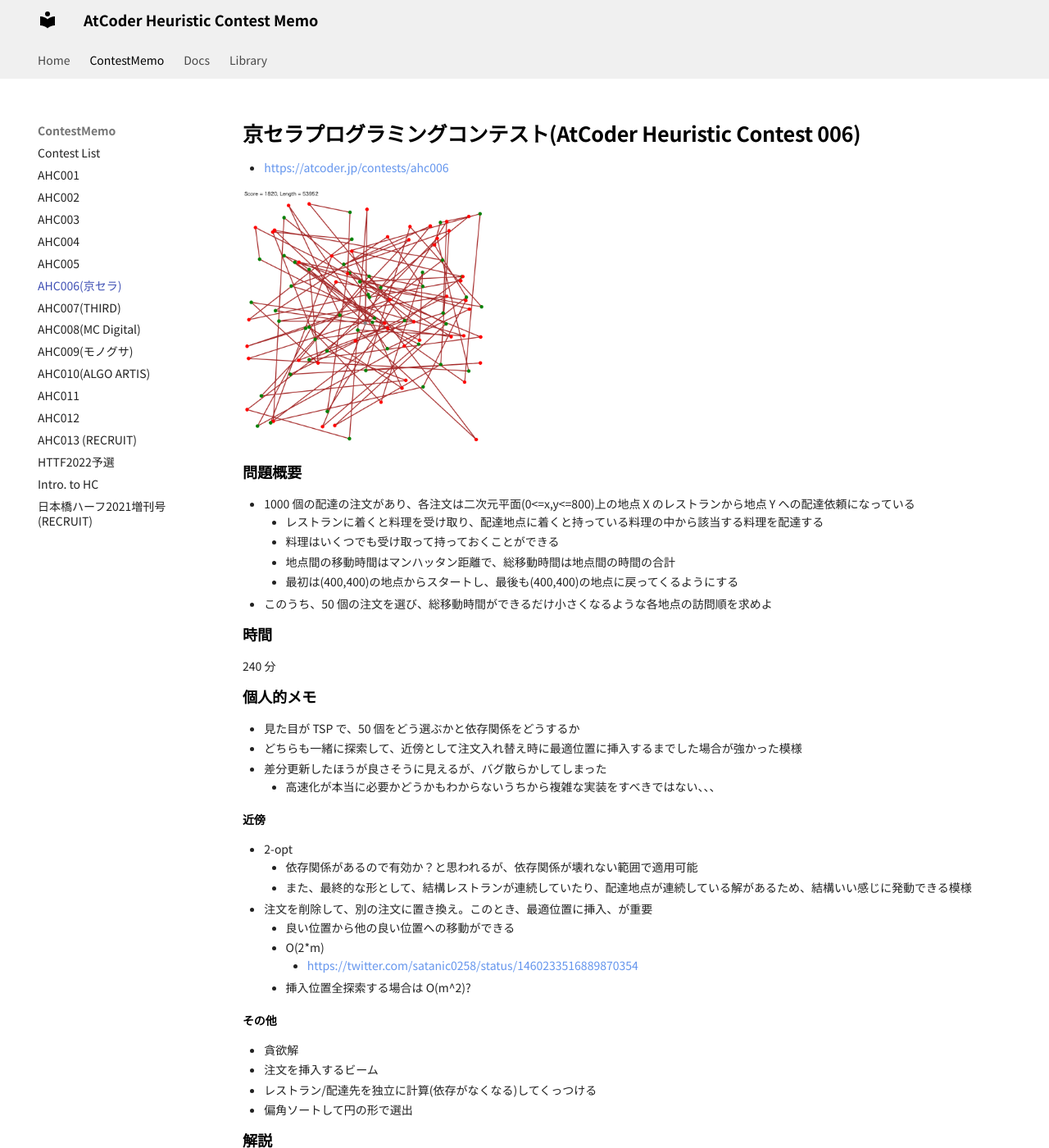
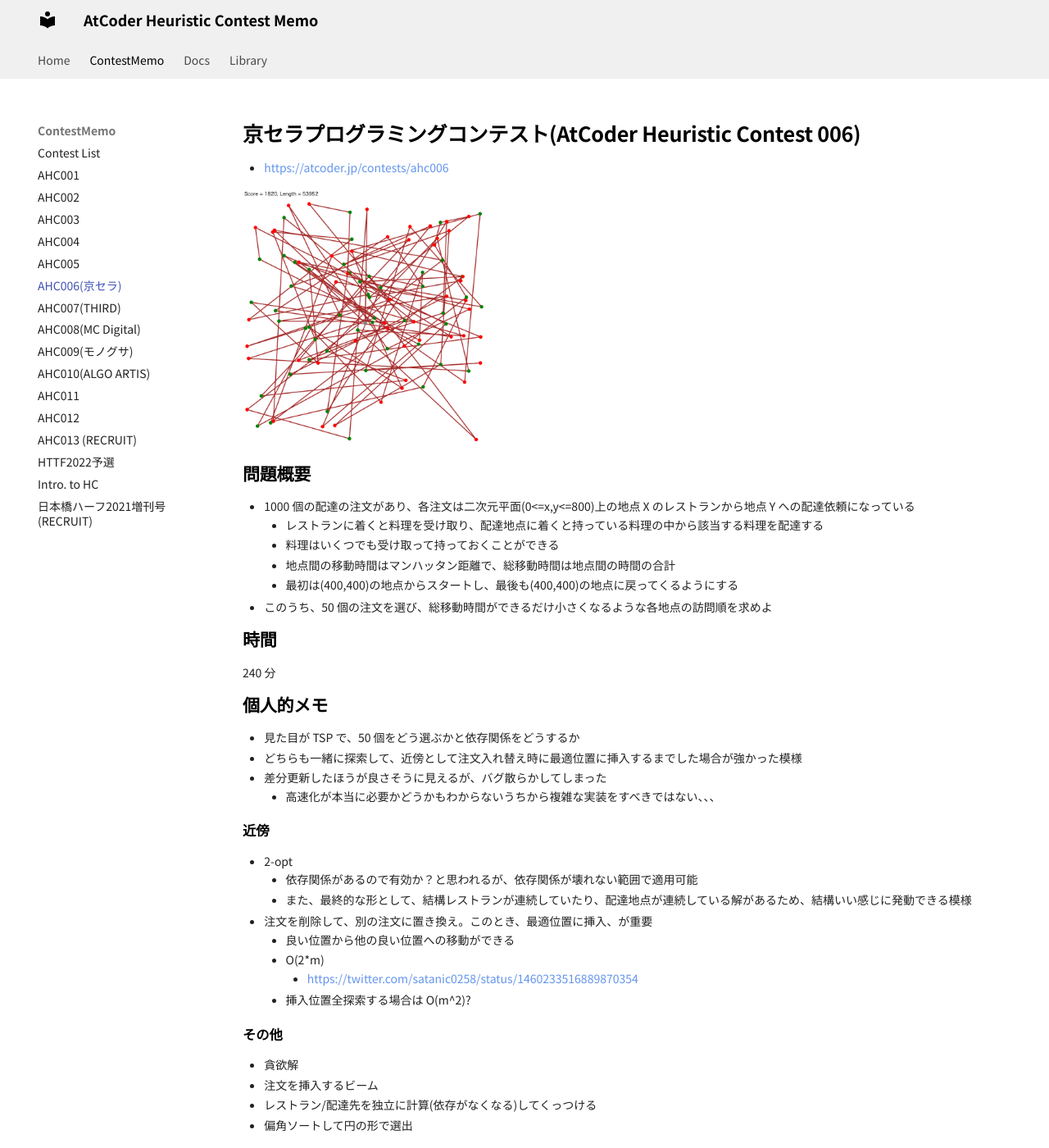
Before and after one commit to jetbead/AtCoderHeuristicContestMemo, an MkDocs documentation site: the page built from docs/ContestMemo/ahc006.md, in a window 1280 px wide and 1400 px high. Shown: the whole window at 82% size. Built offline with MkDocs 1.6.1 and Material for MkDocs 9.7.7, drawn with Linux system fonts in a browser that asks for light colours; some web fonts are replaced.

Commit message:
Update custom.css

```diff
--- a/docs/css/custom.css
+++ b/docs/css/custom.css
@@ -50,7 +50,7 @@
 }
 
 .md-typeset h2 {
-  font-size: 1.3em;
+  font-size: 1.5em;
   font-weight: bold;
   margin: 0 0 0.3em;
   color: black;
@@ -58,7 +58,7 @@
 }
 
 .md-typeset h3 {
-  font-size: 1em;
+  font-size: 1.17em;
   font-weight: bold;
   margin: 0 0 0.3em;
   color: black;
@@ -66,7 +66,7 @@
 }
 
 .md-typeset h4 {
-  font-size: 0.8em;
+  font-size: 1em;
   font-weight: bold;
   margin: 0 0 0.3em;
   color: black;
```
